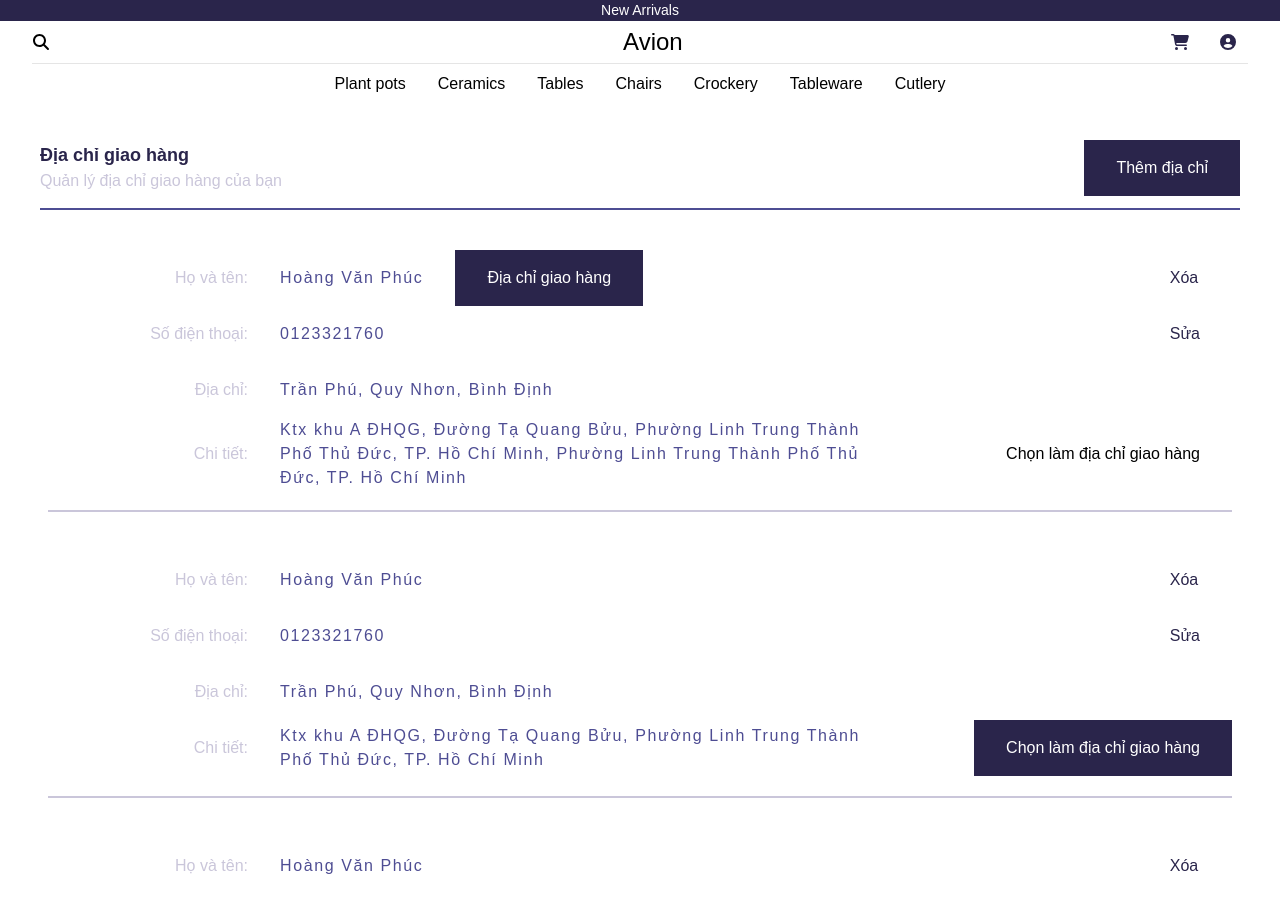
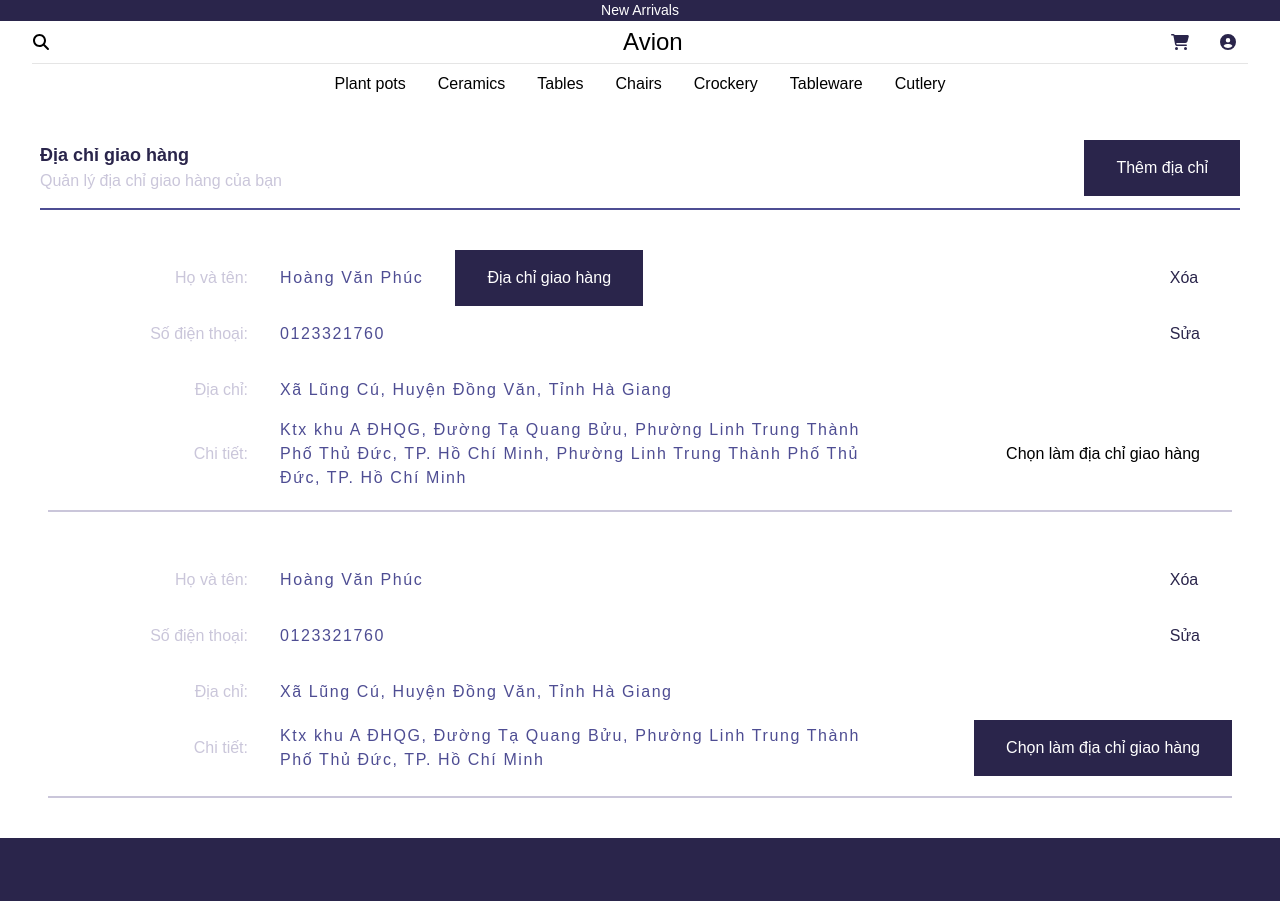
Before and after one commit to vuhuy172dh/ecommerce-website, a React (Create React App) app: page /user/account/profile in a window 1280 px wide. Shown: the top 901 px of the page. Built offline with nearby package versions, Linux system fonts and the light colour scheme; a web font is replaced by a local one.

Commit message:
#19 add validation form

```diff
--- a/src/components/popup/popup.jsx
+++ b/src/components/popup/popup.jsx
@@ -2,7 +2,7 @@
 function Popup ({children}) {
 
     return(
-        <div className="flex fixed top-0 right-0 left-0 bottom-0">
+        <div className="flex fixed top-0 right-0 left-0 bottom-0 z-[100]">
             {/* overlay */}
             <div className="absolute w-full h-full bg-black bg-opacity-30 z-[100] animate-[fadeIn_0.3s_ease-in]"></div>
 
--- a/src/components/popup/popupAddress.jsx
+++ b/src/components/popup/popupAddress.jsx
@@ -3,17 +3,48 @@ import Button from "../button"
 import PopupStatus from "../popup/popupStatus"
 import { useEffect, useState } from "react"
 
+import {useForm} from "react-hook-form"
+import {yupResolver} from "@hookform/resolvers/yup"
+import * as yup from "yup"
+
+const schema = yup.object().shape({
+  fullname: yup.string().required('Name should be required please'),
+  phone: yup.string().required('Phone should be required please'),
+  province: yup.string().required('Province is required'),
+  district: yup.string().required('District is required'),
+  ward: yup.string().required('Ward  is required'),
+  address: yup.string().required('Address should be required please.')
+})
+
+
 function PopupAddress ({type = "create", address, onBack = () => {}}) {
 
   const provinceAPI = 'https://provinces.open-api.vn/api/'
 
+  // declare useForm validation:
+  const {
+    register,
+    handleSubmit,
+    clearErrors,
+    formState: {errors}
+  } = useForm({ resolver: yupResolver(schema) })
+
+  // Create register:
+  const fullname = register('fullname');
+  const phone = register('phone');
+  const provinceName = register('province')
+  const districtName = register('district')
+  const wardName = register('ward')
+  const addressDetail = register('address')
+
+  // Create useState:
   const [province, setProvince] = useState([]);
   const [district, setDistrict] = useState([]);
   const [ward, setWard] = useState([]);
   const [isProvinceSelected, setIsProvinceSelected] = useState(false)
   const [isDistrictSelected, setIsDistrictSelected] = useState(false)
   const [isWardSelected, setIsWardSelected] = useState(false)
-  const [isSuccess, setIsSuccess] = useState(false)
+  // const [isSuccess, setIsSuccess] = useState(false)
 
   const [newAddress, setNewAddress] = useState({
     Name: '',
@@ -21,17 +52,31 @@ function PopupAddress ({type = "create", address, onBack = () => {}}) {
     Address: '',
     Province: '',
     District: '',
-    Ward: ''
+    Ward: '',
+    ProvinceCode: '',
+    DistrictCode: '',
+    WardCode: ''
   })
+
 
   useEffect(() => {
     getProvince();
     if(type === 'update'){
+      clearErrors()
       setNewAddress({
         ...newAddress,
         Name: address.Name,
-        PhoneNumber: address.PhoneNumber
+        PhoneNumber: address.PhoneNumber,
+        Province: address.Province,
+        ProvinceCode: address.ProvinceCode,
+        District: address.District,
+        DistrictCode: address.DistrictCode,
+        Ward: address.Ward,
+        WardCode: address.WardCode,
+        Address: address.Address
       })
+      getDistrict(address.ProvinceCode);
+      getWard(address.DistrictCode);
     }
     // eslint-disable-next-line react-hooks/exhaustive-deps
   }, [])
@@ -60,6 +105,7 @@ function PopupAddress ({type = "create", address, onBack = () => {}}) {
     .catch(err => console.log(err))
   }
 
+  // Handle change input field:
   const handleChange = e => {
     const key = e.target.name;
     const value = e.target.value;
@@ -68,8 +114,11 @@ function PopupAddress ({type = "create", address, onBack = () => {}}) {
       setNewAddress({
         ...newAddress,
         Province: e.target.options[e.target.selectedIndex].text,
+        ProvinceCode: value,
         District: '',
-        Ward: ''
+        DistrictCode: '',
+        Ward: '',
+        WardCode: ''
       })
       setIsDistrictSelected(false)
       setIsWardSelected(false)
@@ -80,7 +129,9 @@ function PopupAddress ({type = "create", address, onBack = () => {}}) {
       setNewAddress({
         ...newAddress,
         District: e.target.options[e.target.selectedIndex].text,
-        Ward: ''
+        DistrictCode: value,
+        Ward: '',
+        WardCode: ''
       })
       setIsWardSelected(false)
       getWard(value);
@@ -91,10 +142,11 @@ function PopupAddress ({type = "create", address, onBack = () => {}}) {
      setNewAddress({
       ...newAddress,
       Ward: e.target.options[e.target.selectedIndex].text,
+      WardCode: value
      })
     }
 
-    if(key === 'name'){
+    if(key === 'fullname'){
       setNewAddress({
         ...newAddress,
         Name: value
@@ -117,80 +169,147 @@ function PopupAddress ({type = "create", address, onBack = () => {}}) {
   }
 
   // handle add Address
-    const handleAddAddress = () => {
+  const handleAddAddress = (data) => {
     // HANDLE HERE
-      setIsSuccess(true)
-      setTimeout(()=>{
-        setIsSuccess(false)
-        onBack()
-      }, 2000)
+    // setIsSuccess(true)
+    // setTimeout(()=>{
+    //   setIsSuccess(false)
+    //   onBack()
+    // }, 2000)
 
   }
 
     // handle update Address
-    const handleUpdateAddress = () => {
+  const handleUpdateAddress = (data) => {
     // HANDLE HERE
+    console.log('data save to DB: ')
+    console.log((newAddress));
   }
+
 
   return(
     <>
       <Popup>
-          <div className="w-full laptop:w-[450px]">
+        <form className="w-full laptop:w-[450px]" onSubmit={handleSubmit(handleUpdateAddress)}>
           <h3 className="text-center mb-3 laptop:text-left text-body-lg font-semibold laptop:mb-5">{type === 'create'? 'Địa chỉ mới': 'Sửa địa chỉ'}</h3>
           <div className="flex flex-col gap-4">
             <div className="flex gap-2">
-                <input className="border border-1 border-primary border-solid w-1/2 h-9 px-2 outline-none" type="text" name="name" placeholder="Họ và tên" value={newAddress.Name} onChange={handleChange} />
-                <input className="border border-1 border-primary border-solid w-1/2 h-9 px-2 outline-none" type="text" name="phone" placeholder="Số điện thoại" value={newAddress.PhoneNumber} onChange={handleChange}/>
+              <input className="border border-1 border-primary border-solid w-1/2 h-9 px-2 outline-none"
+                type="text"
+                name="fullname"
+                placeholder="Họ và tên"
+                value={newAddress.Name}
+                {...fullname}
+                onChange={e => {fullname.onChange(e); handleChange(e)}}
+              />
+
+              <input className="border border-1 border-primary border-solid w-1/2 h-9 px-2 outline-none"
+                type="text"
+                name="phone"
+                value={newAddress.PhoneNumber}
+                placeholder="Số điện thoại"
+                {...phone}
+                onChange={e => {phone.onChange(e); handleChange(e)}}
+              />
+            </div>
+            <div className={` flex gap-2 ${errors.fullname||errors.phone ?'':'hidden'}`}>
+              <p className="flex-1 text-body-sm text-red-700">{errors.fullname?.message}</p>
+              <p className="flex-1 text-body-sm text-red-700">{errors.phone?.message}</p>
             </div>
 
-              <select className={`border border-1 border-primary border-solid w-full h-9 px-2 outline-none ${isProvinceSelected? '' : "text-[#9ca3b7]"}`}
-                defaultValue=""
+            <select className={`border border-1 border-primary border-solid w-full h-9 px-2 outline-none ${(isProvinceSelected || type === 'update')? '' : "text-[#9ca3b7]"}`}
+              defaultValue={newAddress.ProvinceCode}
               name="province"
-                onChange={e => handleChange(e)}
+              {...provinceName}
+              onChange={(e)=>{ provinceName.onChange(e); handleChange(e)}}
               onClick={()=>setIsProvinceSelected(true)}
             >
-                { isProvinceSelected
+              {
+                isProvinceSelected
+                ? province.map(prv => <option key={prv.code} value={prv.code}>{prv.name}</option>)
+                : (
+                    type === 'update'
+                    ? <option value={newAddress.ProvinceCode}>{newAddress.Province}</option>
+                    : <option value="" disabled hidden>Thêm tỉnh/ thành phố</option>
+                  )
+              }
+
+              {/* { isProvinceSelected
                 ? province.map(prv => <option key={prv.code} value={prv.code}>{prv.name}</option>)
                 : <option value="" disabled hidden>Thêm tỉnh/ thành phố</option>
-                }
+              } */}
             </select>
+            <p className={`flex-1 text-body-sm text-red-700 ${errors.province?'':'hidden'}`}>{errors.province?.message}</p>
 
-              <select className={`border border-1 border-primary border-solid w-full h-9 px-2 outline-none ${isDistrictSelected && district.length > 0 ?'': "text-[#9ca3b7]"}`}
+            <select className={`border border-1 border-primary border-solid w-full h-9 px-2 outline-none ${(isDistrictSelected && district.length > 0) || type === 'update' ?'': "text-[#9ca3b7]"}`}
               defaultValue=""
               name="district"
-                onChange={e => handleChange(e)}
+              {...districtName}
+              onChange={(e)=>{districtName.onChange(e); handleChange(e)}}
               onClick={() => setIsDistrictSelected(true)}
             >
-                { isDistrictSelected && district.length > 0
+              {
+                isDistrictSelected && district.length > 0
                 ? district.map(dst => <option key={dst.code} value={dst.code}>{dst.name}</option>)
-                  : <option value="" disabled hidden>Thêm quận/ huyện</option> }
+                : (
+                    type === 'update'
+                    ? <option value={newAddress.DistrictCode}>{newAddress.District}</option>
+                    : <option value="" disabled hidden>Thêm quận/ huyện</option>
+                  )
+              }
+
+              {/* { isDistrictSelected && district.length > 0
+                ? district.map(dst => <option key={dst.code} value={dst.code}>{dst.name}</option>)
+                : <option value="" disabled hidden>Thêm quận/ huyện</option> } */}
             </select>
+            <p className={`flex-1 text-body-sm text-red-700 ${errors.district?'':'hidden'}`}>{errors.district?.message}</p>
 
-              <select className={`border border-1 border-primary border-solid w-full h-9 px-2 outline-none ${isWardSelected && ward.length > 0?'': "text-[#9ca3b7]"}`}
+            <select className={`border border-1 border-primary border-solid w-full h-9 px-2 outline-none ${(isWardSelected && ward.length > 0) || type === 'update' ?'': "text-[#9ca3b7]"}`}
               defaultValue=""
               name="ward"
-                onChange={e => handleChange(e)}
+              {...wardName}
+              onChange={(e)=>{wardName.onChange(e); handleChange(e)}}
               onClick={() => setIsWardSelected(true)}
               >
-                { isWardSelected && ward.length > 0
+               {
+                isWardSelected && ward.length > 0
                 ? ward.map(wd => <option key={wd.code} value={wd.code}>{wd.name}</option>)
-                  : <option value="" disabled hidden>Thêm Phường/ xã</option> }
+                : (
+                    type === 'update'
+                    ? <option value={newAddress.WardCode}>{newAddress.Ward}</option>
+                    : <option value="" disabled hidden>Thêm Phường/ xã</option>
+                  )
+               }
+
+              {/* { isWardSelected && ward.length > 0
+                ? ward.map(wd => <option key={wd.code} value={wd.code}>{wd.name}</option>)
+                : <option value="" disabled hidden>Thêm Phường/ xã</option> } */}
             </select>
+            <p className={`flex-1 text-body-sm text-red-700 ${errors.ward?'':'hidden'}`}>{errors.ward?.message}</p>
 
-              <input className="border border-1 border-primary border-solid w-full h-9 px-2 outline-none" type="text" name="address" placeholder="Tên đường/ Số nhà" value={newAddress.Address} onChange={handleChange}/>
+            <input className="border border-1 border-primary border-solid w-full h-9 px-2 outline-none"
+              type="text"
+              name="address"
+              value={newAddress.Address}
+              placeholder="Tên đường/ Số nhà"
+              {...addressDetail}
+              onChange={e => {addressDetail.onChange(e); handleChange(e)}}
+            />
+            <p className={`flex-1 text-body-sm text-red-700 ${errors.address?'':'hidden'}`}>{errors.address?.message}</p>
+
             <div className="flex justify-center laptop:justify-end gap-3">
               <div className=""><Button Color="secondary" onClick={() => onBack()}>Trở về</Button></div>
               {
-                  type === "create"? (<div><Button Color="primary" onClick={handleAddAddress}>Thêm địa chỉ</Button></div>):('')
+                type === "create"? (<div><Button Color="primary">Thêm địa chỉ</Button></div>):('')
               }
               {
-                  type === "update"? (<div><Button Color="primary"  onClick={handleUpdateAddress}>Cập nhật</Button></div>):('')
+                type === "update"? (<div><Button Color="primary">Cập nhật</Button></div>):('')
               }
             </div>
           </div>
-          </div>
+        </form>
       </Popup>
-        {isSuccess && <PopupStatus success>Thêm địa chỉ mới thành công</PopupStatus> }
+      {/* {isSuccess && <PopupStatus success>Thêm địa chỉ mới thành công</PopupStatus> } */}
     </>
   )
 }
--- a/src/components/user/address.jsx
+++ b/src/components/user/address.jsx
@@ -10,9 +10,12 @@ import { useState } from "react"
       phoneNumber:"0123321760",
       address:"Ktx khu A ĐHQG, Đường Tạ Quang Bửu, Phường Linh Trung Thành Phố Thủ Đức, TP. Hồ Chí Minh, Phường Linh Trung Thành Phố Thủ Đức, TP. Hồ Chí Minh",
       default: true,
-      province: "Bình Định",
-      district: "Quy Nhơn",
-      ward: "Trần Phú"
+      province: "Tỉnh Hà Giang",
+      district: "Huyện Đồng Văn",
+      ward: "Xã Lũng Cú",
+      provinceCode: "2",
+      districtCode: "26",
+      wardCode: "715",
     },
     {
       id: 2,
@@ -20,20 +23,23 @@ import { useState } from "react"
       phoneNumber:"0123321760",
       address:"Ktx khu A ĐHQG, Đường Tạ Quang Bửu, Phường Linh Trung Thành Phố Thủ Đức, TP. Hồ Chí Minh",
       default: false,
-      province: "Bình Định",
-      district: "Quy Nhơn",
-      ward: "Trần Phú"
+      province: "Tỉnh Hà Giang",
+      district: "Huyện Đồng Văn",
+      ward: "Xã Lũng Cú",
+      provinceCode: "2",
+      districtCode: "26",
+      wardCode: "715",
     },
-    {
-      id: 3,
-      name: "Hoàng Văn Phúc",
-      phoneNumber:"0123321760",
-      address:"Ktx khu A ĐHQG, Đường Tạ Quang Bửu, Phường Linh Trung Thành Phố Thủ Đức, TP. Hồ Chí Minh, Phường Linh Trung Thành Phố Thủ Đức, TP. Hồ Chí Minh",
-      default: false,
-      province: "Bình Định",
-      district: "Quy Nhơn",
-      ward: "Trần Phú"
-    }
+    // {
+    //   id: 3,
+    //   name: "Hoàng Văn Phúc",
+    //   phoneNumber:"0123321760",
+    //   address:"Ktx khu A ĐHQG, Đường Tạ Quang Bửu, Phường Linh Trung Thành Phố Thủ Đức, TP. Hồ Chí Minh, Phường Linh Trung Thành Phố Thủ Đức, TP. Hồ Chí Minh",
+    //   default: false,
+    //   province: "Bình Định",
+    //   district: "Quy Nhơn",
+    //   ward: "Trần Phú"
+    // }
   ]
 
   function Address() {
--- a/src/components/user/addressList.jsx
+++ b/src/components/user/addressList.jsx
@@ -14,7 +14,11 @@ function AddressList({addressList = []}) {
                         Default: item.default,
                         Province: item.province,
                         District: item.district,
-                        Ward: item.ward}}/>
+                        Ward: item.ward,
+                        ProvinceCode: item.provinceCode,
+                        DistrictCode: item.districtCode,
+                        WardCode: item.wardCode
+                    }}/>
                     )
             }
         </>
```
Lines whose indentation alone changed are shown as unchanged.
